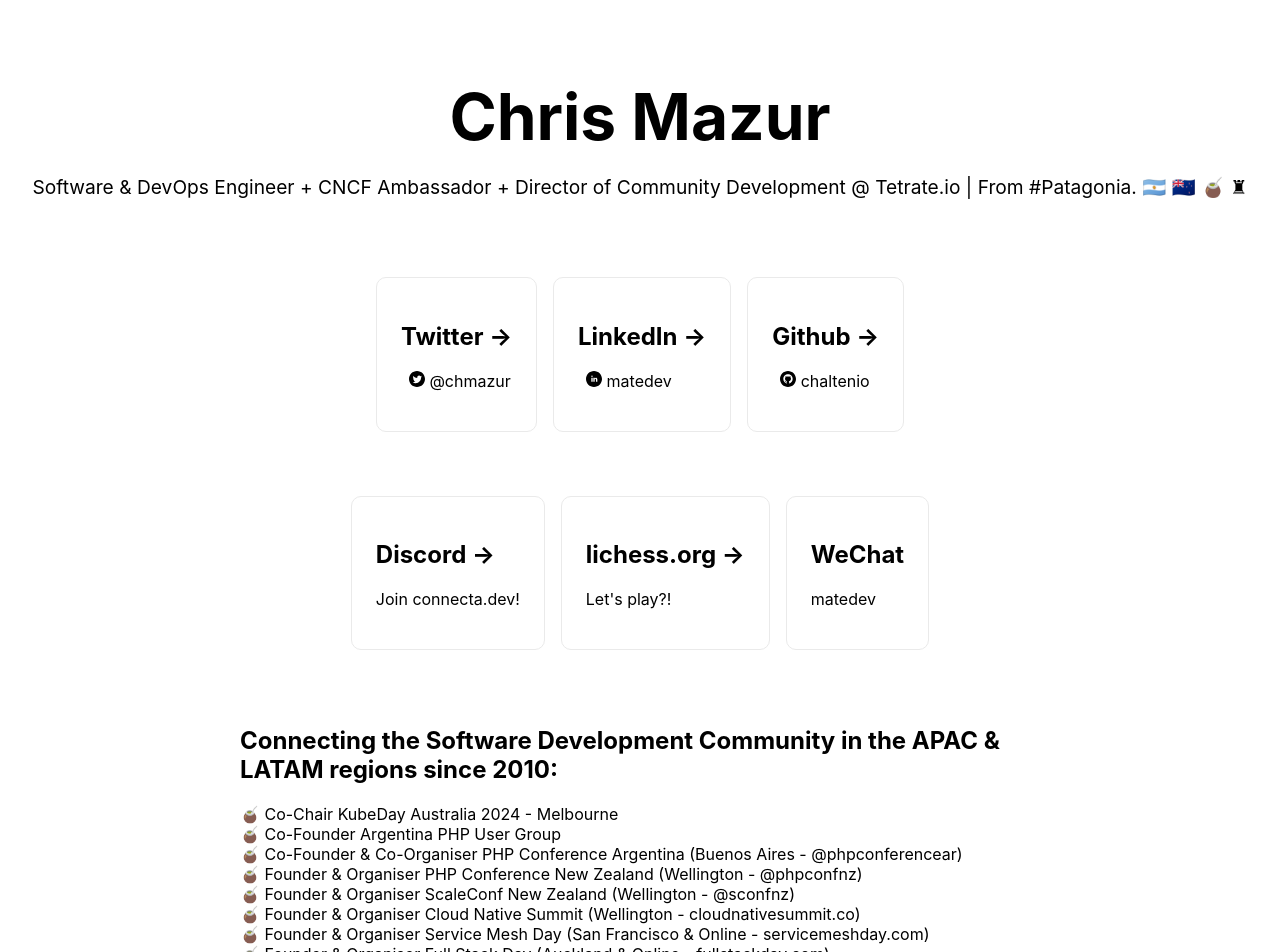
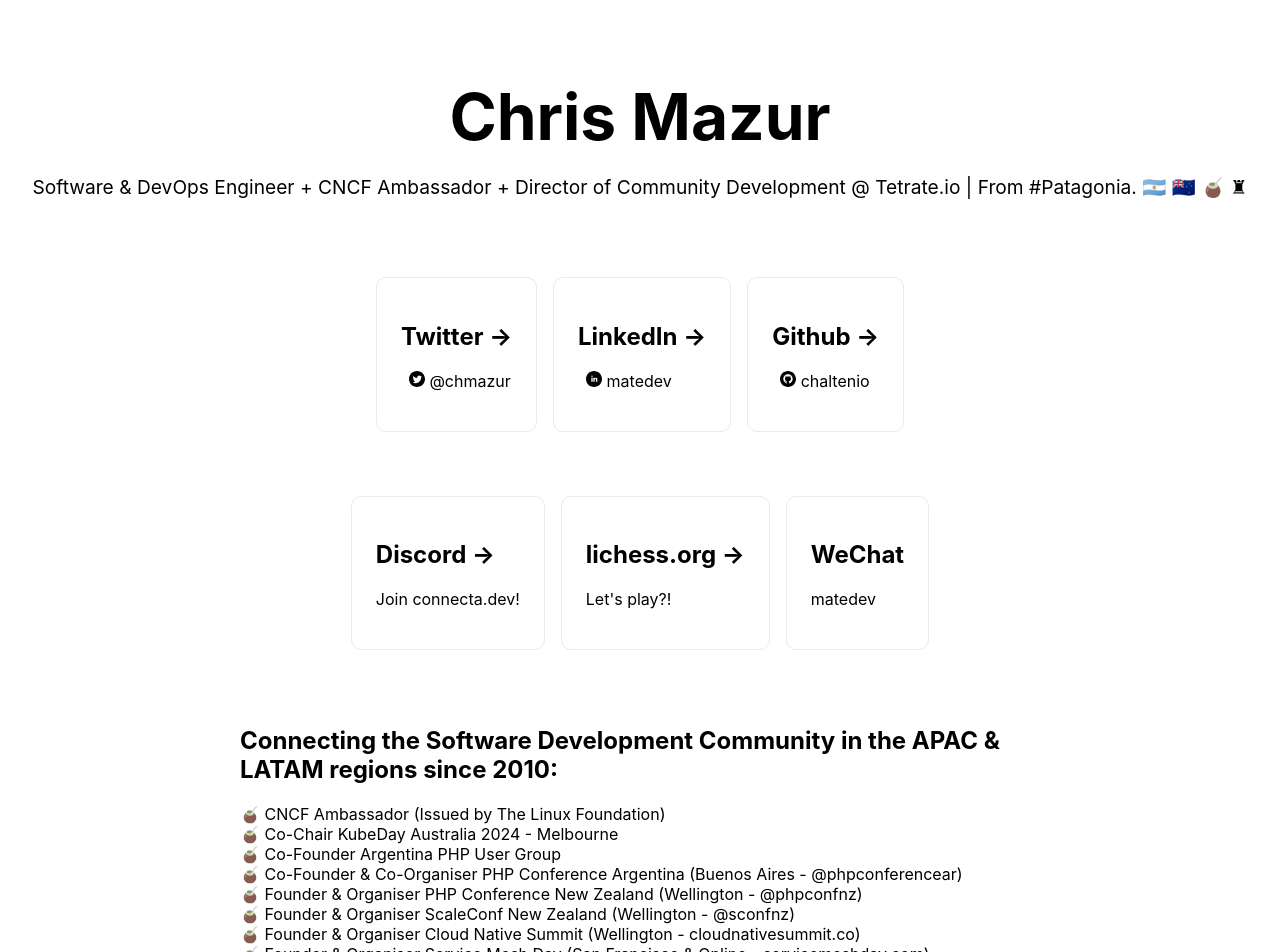
Before and after one commit to chaltenio/matedev, a Next.js app: page /chris in a window 1280 px wide. Shown: the top 952 px of the page. Built offline with nearby package versions, Linux system fonts and the light colour scheme.

Commit message:
CNCF Ambassador

```diff
--- a/pages/chris.js
+++ b/pages/chris.js
@@ -65,6 +65,7 @@
 
           <div>
             <p>
+            🧉{' '}CNCF Ambassador <a href="https://www.credly.com/badges/cdae9c0d-3651-4c14-b9d8-c752726cc586/linked_in_profile" target="_blank"> (Issued by The Linux Foundation)</a><br />
             🧉{' '}Co-Chair KubeDay Australia 2024 - Melbourne<br />
             🧉{' '}Co-Founder Argentina PHP User Group  <br />
             🧉{' '}Co-Founder & Co-Organiser PHP Conference Argentina (Buenos Aires - <a href="https://twitter.com/phpconferencear" target="_blank">@phpconferencear</a>)<br />
```
